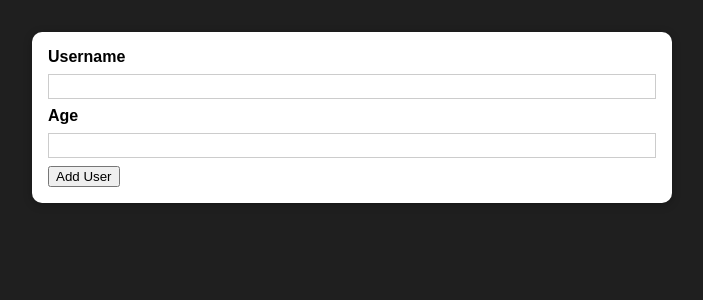
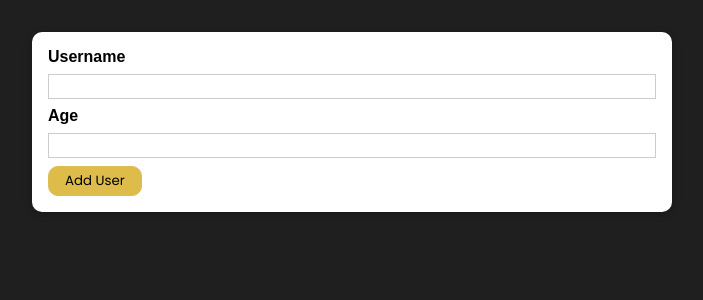
Before and after one commit to Kinshuk3/User-Input-Validator-React, a React (Create React App) app: page / in a window 1280 px wide. Shown: the top 300 px of the page, without its empty margins (288-991 px from the left). Built offline with nearby package versions, Linux system fonts and the light colour scheme.

Commit message:
Added Button component and states and validation for user inputs

```diff
--- /dev/null
+++ b/src/components/UI/Button.js
@@ -0,0 +1,12 @@
+import classes from "./Button.module.css"
+
+const Button = (props) =>{
+
+    return (
+        <button className={classes.button} type={props.type || 'button'} onClick={props.onClick}>
+            {props.children}
+        </button>
+    )
+}
+
+export default Button;
--- /dev/null
+++ b/src/components/UI/Button.module.css
@@ -0,0 +1,23 @@
+/* Import the Poppins font from Google Fonts */
+@import url('https://fonts.googleapis.com/css?family=Poppins');
+
+/* Apply the Poppins font to the button */
+.button {
+    font-family: 'Poppins', sans-serif;
+    border: 1px solid #dcbc55;
+    background: #debc49;
+    color: rgb(0, 0, 0);
+    padding: 0.25rem 1rem;
+    cursor: pointer;
+    border-radius: 10px;
+}
+
+.button:hover,
+.button:active {
+    background: #6b590e;
+    border-color: #6b590e;
+}
+
+.button:focus {
+    outline: none;
+}
--- a/src/components/Users/AddUser.js
+++ b/src/components/Users/AddUser.js
@@ -1,22 +1,56 @@
-import React from "react";
-import classes from "./AddUser.module.css"
+import React, { useState } from "react";
+import classes from "./AddUser.module.css";
 import Card from "../UI/Card";
+import Button from "../UI/Button";
+
+const AddUser = (props) => {
+  const defualtState = "";
+  const [userName, setUserName] = useState(defualtState);
+  const [userAge, setUserAge] = useState(defualtState);
+
+  const userNameHandler = (event) => {
+    setUserName(event.target.value);
+  };
+
+  const userAgeHandler = (event) => {
+    setUserAge(event.target.value);
+  };
 
   const formSubmitHandler = (event) => {
     event.preventDefault();
+
+    if (userName.trim().length === 0 || userAge.trim().length === 0) {
+      return;
+    }
+    if (+userAge < 1) {
+      return;
+    }
+
+    console.log(userName, userAge);
+    setUserName(defualtState);
+    setUserAge(defualtState);
   };
 
-const AddUser = (props) => {
   return (
     <Card cssClass={classes.input}>
       <form onSubmit={formSubmitHandler}>
         <label htmlFor="username">Username</label>
-      <input type="text" id="username"></input>
+        <input
+          type="text"
+          id="username"
+          onChange={userNameHandler}
+          value={userName}
+        ></input>
 
         <label htmlFor="age">Age</label>
-      <input type="number" id="age"></input>
+        <input
+          type="number"
+          id="age"
+          onChange={userAgeHandler}
+          value={userAge}
+        ></input>
 
-      <button type="submit">Add User</button>
+        <Button type="submit">Add User</Button>
       </form>
     </Card>
   );
```
Lines whose indentation alone changed are shown as unchanged.
